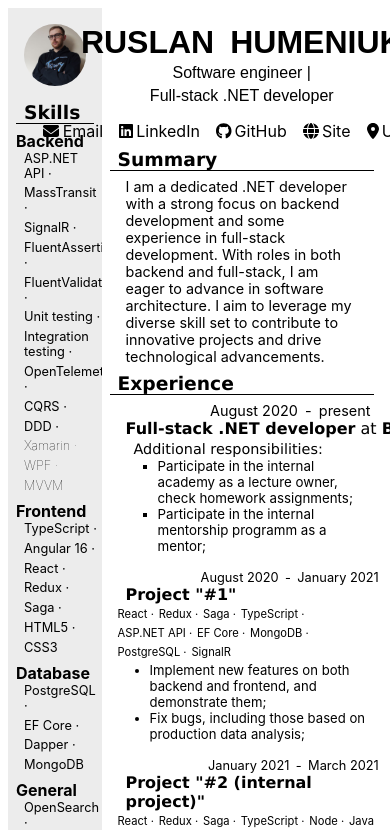
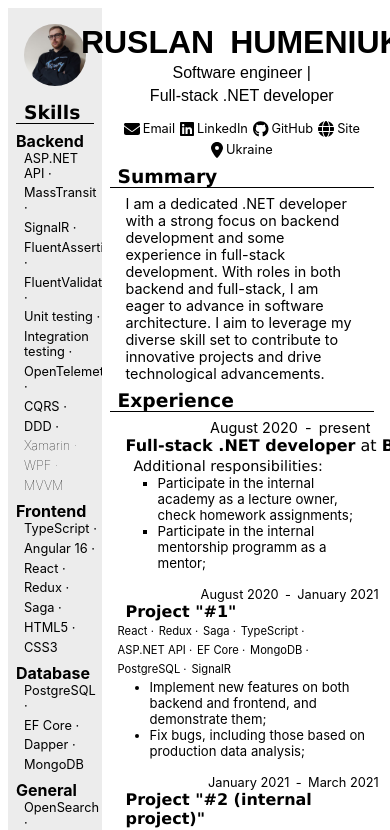
Before and after one commit to rusgumeniuk/portfolio, a React (Create React App) app: page / in a window 390 px wide. Shown: the top 830 px of the page. Built offline with nearby package versions, Linux system fonts and the light colour scheme.

Commit message:
feat: add media query for Contacts

```diff
--- a/src/components/contacts/Contacts.css
+++ b/src/components/contacts/Contacts.css
@@ -4,3 +4,11 @@
   justify-content: center;
   gap: 1rem;
 }
+
+@media (max-width: 600px) {
+  .contacts {
+    flex-wrap: wrap;
+    font-size: 0.8rem;
+    gap: 0.3rem;
+  }
+}
```
